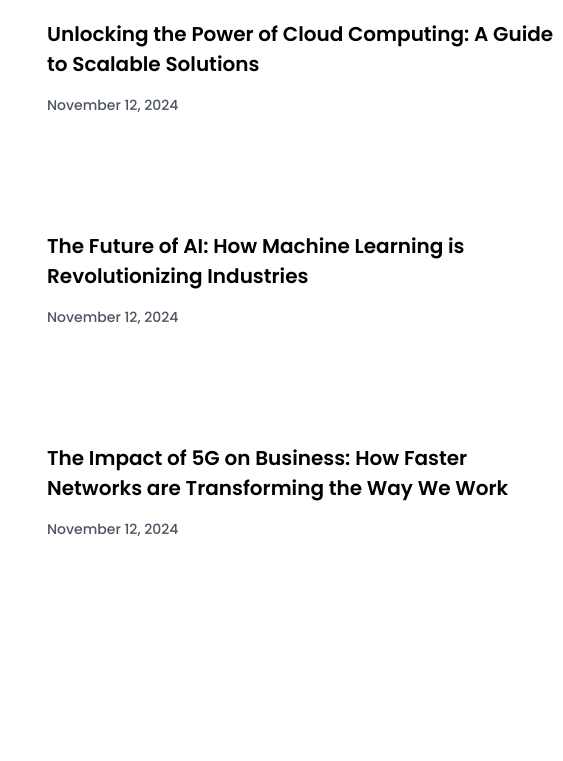
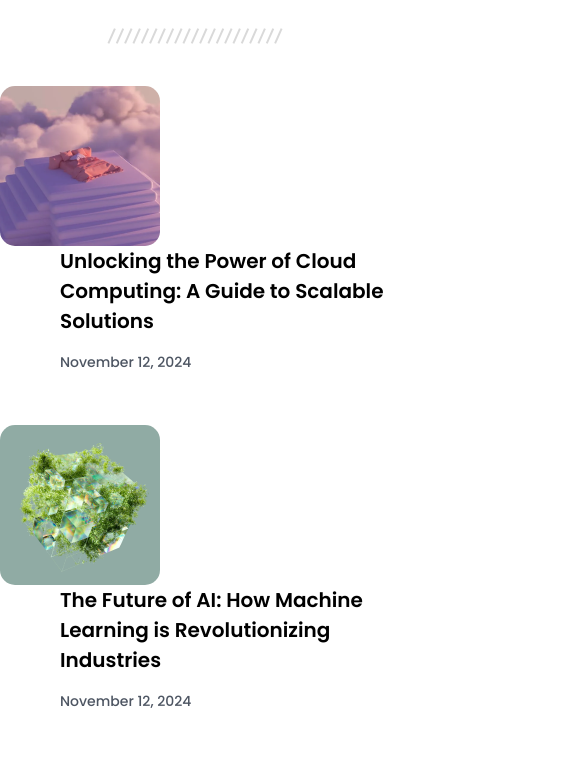
Before and after one commit to mightydna/SimpleArticleListing, a plain HTML site: page index.html in a window 390 px wide. Shown: the part 276-1037 px from the top of the page, 563 px wide, since content can reach past the window. Before the commit the page ends 904 px from the top, so only its background shows below. Drawn offline with Linux system fonts and the light colour scheme.

Commit message:
Cleaned margins & paddings of text elements

```diff
--- a/resources/styles/main.css
+++ b/resources/styles/main.css
@@ -16,10 +16,16 @@
 
 /* CSS */
 /* Main */
+html {
+    padding: 0px;
+    margin: 0px;
+}
 body {
     display: flex;
     flex-direction: column;
     align-items: center;
+    margin: 0px;
+    padding: 0px;
 }
 #width_container {
     width: 736px;
@@ -42,6 +48,7 @@ h1 {
     width: 180px;
     height: 16px;
     margin-bottom: 42px;
+    padding: 0px;
 }
 /* Articles */
 article {
@@ -57,17 +64,26 @@ article {
 
 }
 .art_headline {
-    margin-bottom: 16px;
     padding: 0px;
     font-size: 20px;
     font-family: 'Poppins Semibold';
     font-weight: 600;
-    margin-left: 60px;
+    margin: 0px 0px 16px 60px;
 }
 .art_date {
     font-size: 14px;
     font-family: 'Poppins Medium';
     font-weight: 500;
     color: #4D5562;
-    margin-left: 60px;
+    margin: 0px 0px 0px 60px;
 }
+/* Media Queries */
+@media (max-width: 430px) {
+    article {
+        flex-direction: column;
+        align-items: flex-start;
+    }
+    #width_container {
+        width: auto;
+    }
+}
```
